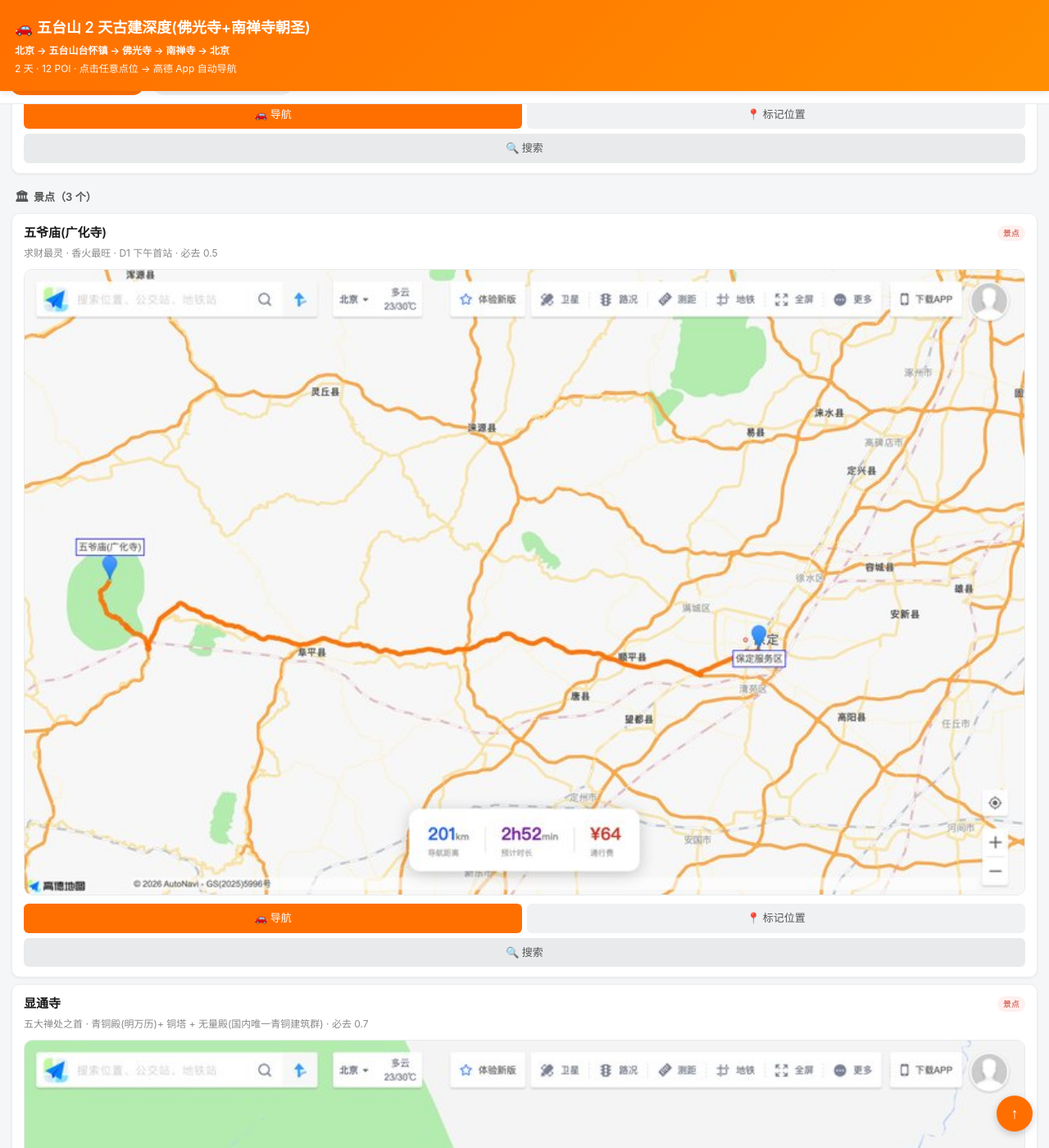
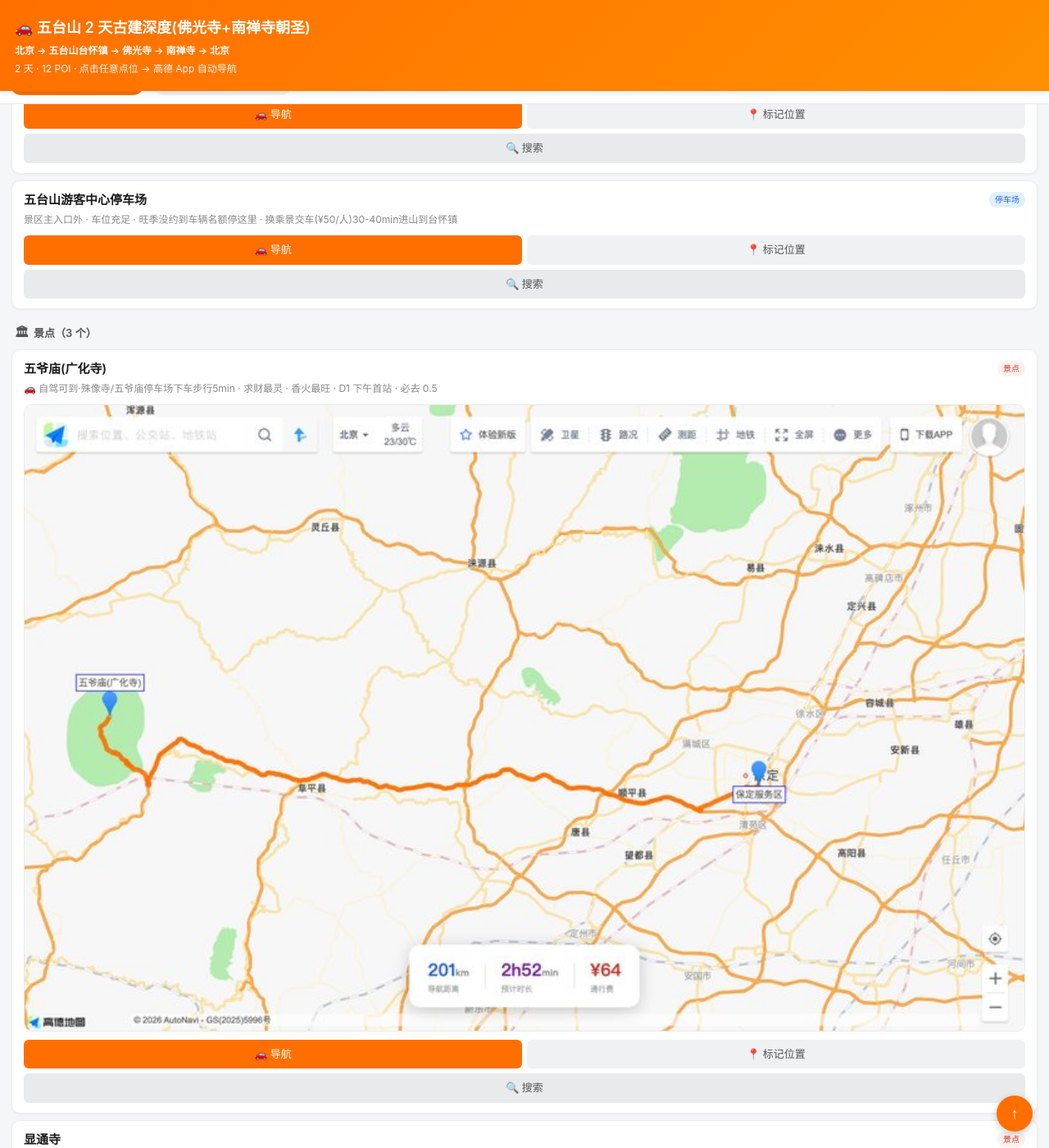
Before and after one commit to DuRunzhe/durunzhe.github.io, a Jekyll site: the page wutaishan-trip-map-v5.html, which Jekyll copies as it is, in a window 1280 px wide and 1400 px high, scrolled down 1210 px. Shown: the whole window at 82% size. Built offline with Jekyll 4.4.1, drawn with Linux system fonts in a browser that asks for light colours; some of the changed text lies outside the part shown.

Commit message:
五台山攻略更新：新增车辆预约备选方案、停车场POI、各点位车行信息

```diff
--- a/wutaishan-trip-map-v5.html
+++ b/wutaishan-trip-map-v5.html
@@ -301,6 +301,17 @@
     <a class="btn-search" target="_blank" href="https://uri.amap.com/search?keyword=%E4%BF%9D%E5%AE%9A%E6%9C%8D%E5%8A%A1%E5%8C%BA&src=momotrip">🔍 搜索</a>
       </div>
     </div>
+    <div class="poi">
+      <div class="poi-name">五台山游客中心停车场
+        <span class="tag service">停车场</span>
+      </div>
+      <div class="poi-info">景区主入口外 · 车位充足 · 旺季没约到车辆名额停这里 · 换乘景交车(¥50/人)30-40min进山到台怀镇</div>
+      <div class="poi-actions">
+    <a class="btn-nav" target="_blank" href="https://uri.amap.com/navigation?to=113.5575,38.9797,%E4%BA%94%E5%8F%B0%E5%B1%B1%E6%B8%B8%E5%AE%A2%E4%B8%AD%E5%BF%83%E5%81%9C%E8%BD%A6%E5%9C%BA&mode=car&src=momotrip">🚗 导航</a>
+    <a class="btn-marker" target="_blank" href="https://uri.amap.com/marker?markers=113.5575,38.9797,%E4%BA%94%E5%8F%B0%E5%B1%B1%E6%B8%B8%E5%AE%A2%E4%B8%AD%E5%BF%83%E5%81%9C%E8%BD%A6%E5%9C%BA&src=momotrip">📍 标记位置</a>
+    <a class="btn-search" target="_blank" href="https://uri.amap.com/search?keyword=%E4%BA%94%E5%8F%B0%E5%B1%B1%E6%B8%B8%E5%AE%A2%E4%B8%AD%E5%BF%83&src=momotrip">🔍 搜索</a>
+      </div>
+    </div>
   </div>
   <div class="group">
     <div class="group-title"><span class="emoji">🏛</span>景点（3 个）</div>
@@ -308,7 +319,7 @@
       <div class="poi-name">五爷庙(广化寺)
         <span class="tag attract">景点</span>
       </div>
-      <div class="poi-info">求财最灵 · 香火最旺 · D1 下午首站 · 必去 0.5</div>
+      <div class="poi-info">🚗 自驾可到·殊像寺/五爷庙停车场下车步行5min · 求财最灵 · 香火最旺 · D1 下午首站 · 必去 0.5</div>
       <img class="poi-route-map" src="map-thumbs/D1_3.jpg" data-full="map-screenshots/D1_3.png" alt="导航路线" loading="lazy">
       <div class="poi-actions">
     <a class="btn-nav" target="_blank" href="https://uri.amap.com/navigation?to=113.600528,39.008153,%E4%BA%94%E7%88%B7%E5%BA%99%28%E5%B9%BF%E5%8C%96%E5%AF%BA%29&mode=car&src=momotrip">🚗 导航</a>
@@ -320,7 +331,7 @@
       <div class="poi-name">显通寺
         <span class="tag attract">景点</span>
       </div>
-      <div class="poi-info">五大禅处之首 · 青铜殿(明万历)+ 铜塔 + 无量殿(国内唯一青铜建筑群) · 必去 0.7</div>
+      <div class="poi-info">🚗 自驾可到·殊像寺停车场步行10min上坡 · 五大禅处之首 · 青铜殿(明万历)+ 铜塔 + 无量殿(国内唯一青铜建筑群) · 必去 0.7</div>
       <img class="poi-route-map" src="map-thumbs/D1_4.jpg" data-full="map-screenshots/D1_4.png" alt="导航路线" loading="lazy">
       <div class="poi-actions">
     <a class="btn-nav" target="_blank" href="https://uri.amap.com/navigation?to=113.596393,39.009694,%E6%98%BE%E9%80%9A%E5%AF%BA&mode=car&src=momotrip">🚗 导航</a>
@@ -332,7 +343,7 @@
       <div class="poi-name">塔院寺
         <span class="tag attract">景点</span>
       </div>
-      <div class="poi-info">五台山标志性大白塔(高 56.4m · 释迦牟尼舍利塔 · 尼泊尔风格) · 必去 0.6</div>
+      <div class="poi-info">🚗 自驾可到·塔院寺附近有小型停车场 · 五台山标志性大白塔(高 56.4m · 释迦牟尼舍利塔 · 尼泊尔风格) · 必去 0.6</div>
       <img class="poi-route-map" src="map-thumbs/D1_5.jpg" data-full="map-screenshots/D1_5.png" alt="导航路线" loading="lazy">
       <div class="poi-actions">
     <a class="btn-nav" target="_blank" href="https://uri.amap.com/navigation?to=113.59597,39.008315,%E5%A1%94%E9%99%A2%E5%AF%BA&mode=car&src=momotrip">🚗 导航</a>
@@ -347,7 +358,7 @@
       <div class="poi-name">五台山宾馆
         <span class="tag hotel">首选</span>
       </div>
-      <div class="poi-info">台怀镇中心 · 老牌国营 · 21:00 入住 · 旺季提前订</div>
+      <div class="poi-info">🚗 自驾直接到·门前有停车场(住客免费) · 台怀镇中心 · 老牌国营 · 21:00 入住 · 旺季提前订</div>
       <img class="poi-route-map" src="map-thumbs/D1_7.jpg" data-full="map-screenshots/D1_7.png" alt="导航路线" loading="lazy">
       <div class="poi-actions">
     <a class="btn-nav" target="_blank" href="https://uri.amap.com/navigation?to=113.600528,39.008453,%E4%BA%94%E5%8F%B0%E5%B1%B1%E5%AE%BE%E9%A6%86&mode=car&src=momotrip">🚗 导航</a>
@@ -362,7 +373,7 @@
       <div class="poi-name">寿宁寺素斋
         <span class="tag food">餐厅</span>
       </div>
-      <div class="poi-info">台怀镇寿宁寺素斋 · 17:30 时段 · 11:30 也开 · 错过吃不上</div>
+      <div class="poi-info">🚗 自驾可到台怀镇主街停车后步行 · 寿宁寺素斋 · 17:30 时段 · 11:30 也开 · 错过吃不上</div>
       <img class="poi-route-map" src="map-thumbs/D1_6.jpg" data-full="map-screenshots/D1_6.png" alt="导航路线" loading="lazy">
       <div class="poi-actions">
     <a class="btn-nav" target="_blank" href="https://uri.amap.com/navigation?to=113.600029,39.009154,%E5%AF%BF%E5%AE%81%E5%AF%BA%E7%B4%A0%E6%96%8B&mode=car&src=momotrip">🚗 导航</a>
@@ -403,7 +414,7 @@
       <div class="poi-name">佛光寺
         <span class="tag attract">景点</span>
       </div>
-      <div class="poi-info">国宝中的国宝 · 东大殿(唐 857) · 文殊殿(金 1137) · 祖师塔(北魏) · 必去 1.0 · 1961 第一批国保</div>
+      <div class="poi-info">🚗 直接开上去·寺门口有停车场 · 国宝中的国宝 · 东大殿(唐 857) · 文殊殿(金 1137) · 祖师塔(北魏) · 必去 1.0 · 1961 第一批国保</div>
       <img class="poi-route-map" src="map-thumbs/D2_1.jpg" data-full="map-screenshots/D2_1.png" alt="导航路线" loading="lazy">
       <div class="poi-actions">
     <a class="btn-nav" target="_blank" href="https://uri.amap.com/navigation?to=113.394811,38.870102,%E4%BD%9B%E5%85%89%E5%AF%BA&mode=car&src=momotrip">🚗 导航</a>
@@ -415,7 +426,7 @@
       <div class="poi-name">南禅寺
         <span class="tag attract">景点</span>
       </div>
-      <div class="poi-info">中国现存最古木构(782 唐建中三年) · 17 尊唐代塑像 · 佛光寺南 5km 顺路 · 必去 0.8</div>
+      <div class="poi-info">🚗 直接开上去·寺门口有小型停车场 · 中国现存最古木构(782 唐建中三年) · 17 尊唐代塑像 · 佛光寺南 5km 顺路 · 必去 0.8</div>
       <img class="poi-route-map" src="map-thumbs/D2_2.jpg" data-full="map-screenshots/D2_2.png" alt="导航路线" loading="lazy">
       <div class="poi-actions">
     <a class="btn-nav" target="_blank" href="https://uri.amap.com/navigation?to=113.120804,38.702103,%E5%8D%97%E7%A6%85%E5%AF%BA&mode=car&src=momotrip">🚗 导航</a>
```
Also changed, not shown: _posts/2026-07-23-wutaishan-2day-classic.md (+16 -10 lines), trips.html (+5 -4 lines), wutaishan-pois.json (+12 -0 lines).
